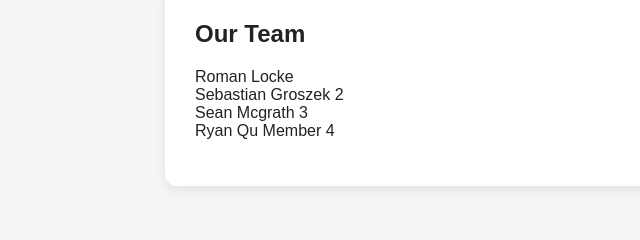
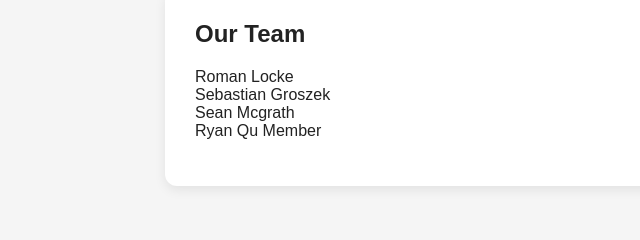
Before and after one commit to romanlocke/Consulting-Kings, a plain HTML site: page index.html in a window 1280 px wide. Shown: the part 1052-1292 px from the top of the page, 25-665 px from the left. Drawn offline with Linux system fonts and the light colour scheme.

Commit message:
Update team member names in index.html

```diff
--- a/index.html
+++ b/index.html
@@ -102,9 +102,9 @@
     <h2>Our Team</h2>
     <p>
       Roman Locke<br>
-      Sebastian Groszek 2<br>
-      Sean Mcgrath 3<br>
-      Ryan Qu Member 4
+      Sebastian Groszek<br>
+      Sean Mcgrath<br>
+      Ryan Qu Member
     </p>
   </div>
 
```
